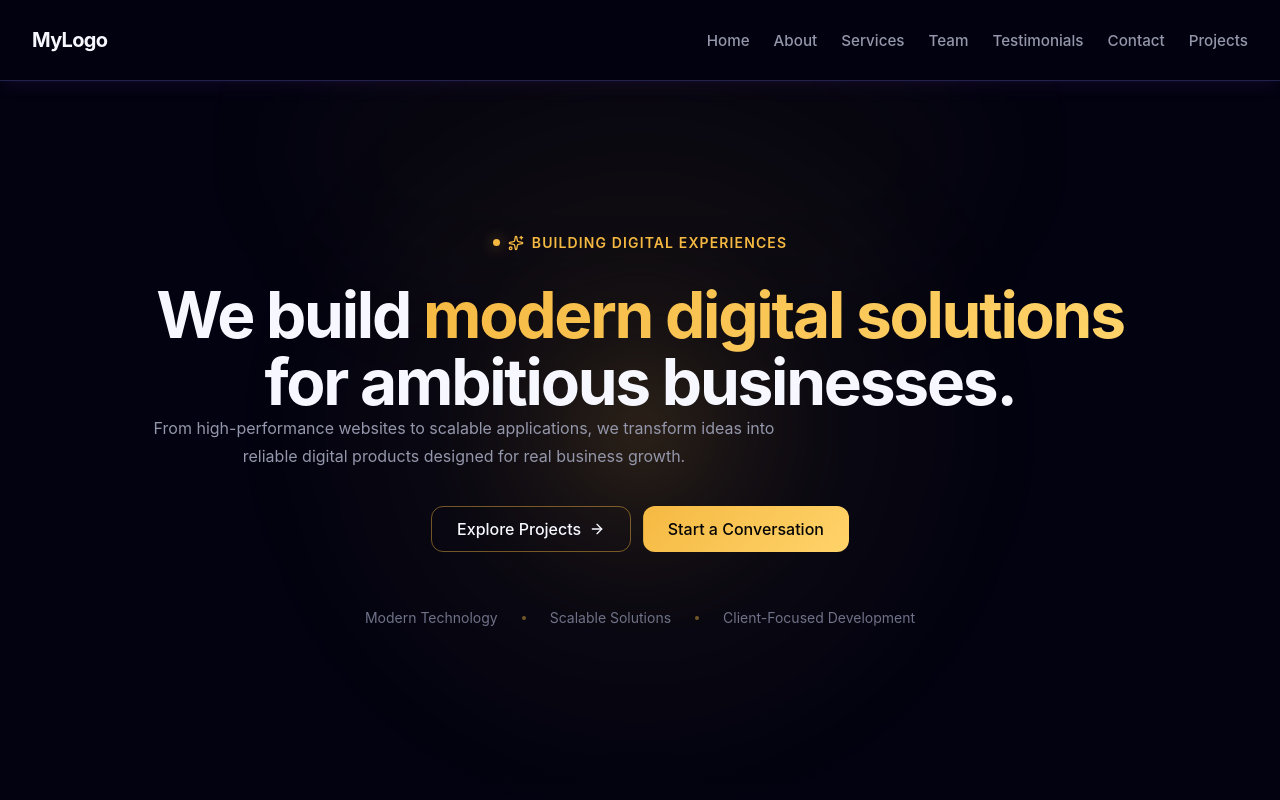
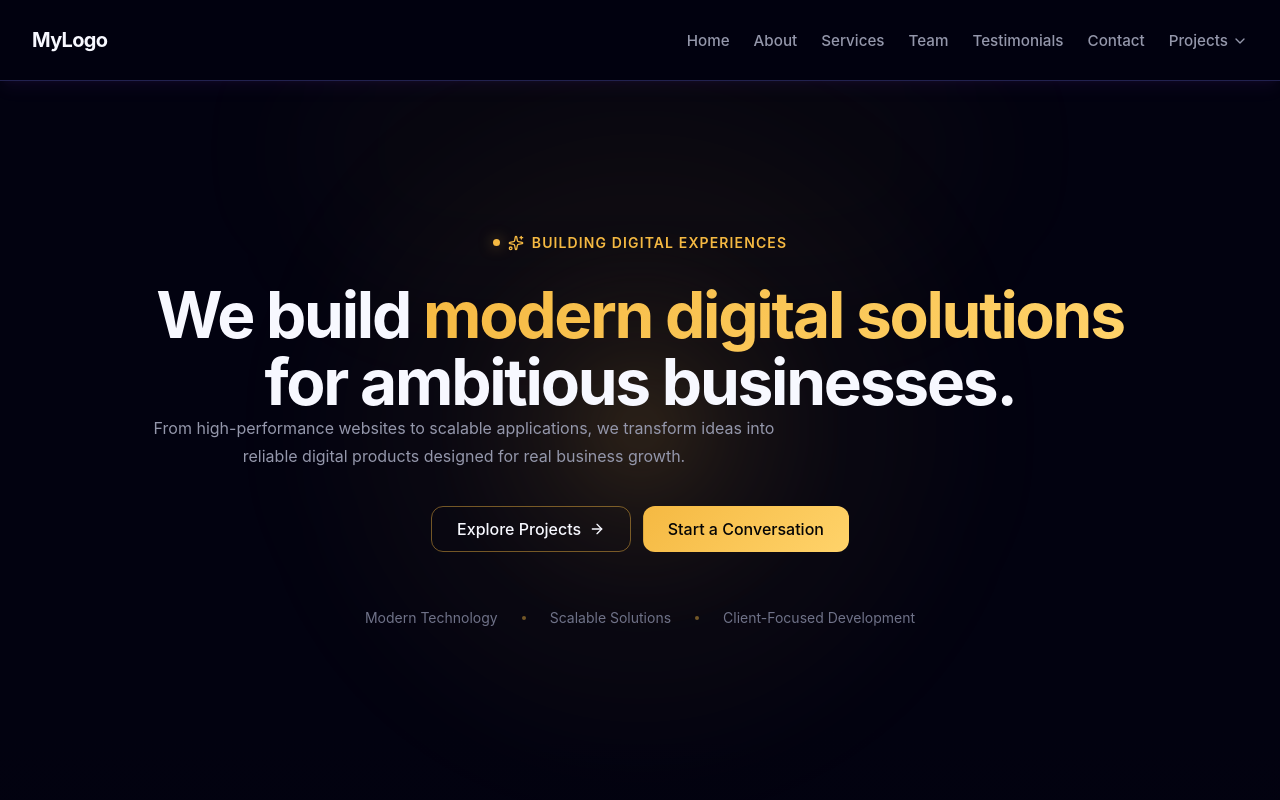
Before and after one commit to asia272/my-website, a Next.js app: page / in a window 1280 px wide. Shown: the top 800 px of the page. Built offline with nearby package versions, Linux system fonts and the light colour scheme.

Commit message:
complete navbar

```diff
--- a/src/app/globals.css
+++ b/src/app/globals.css
@@ -1118,6 +1118,11 @@ textarea::placeholder {
 
     opacity: 0.55;
   }
+
+  /* Hide nav underline on mobile */
+  .nav-link::after {
+    display: none;
+  }
 }
 
 
--- a/src/components/layout/Navbar.tsx
+++ b/src/components/layout/Navbar.tsx
@@ -1,13 +1,20 @@
+
 "use client";
 
 import Link from "next/link";
 import { usePathname } from "next/navigation";
-import { Menu, X } from "lucide-react";
+import { Menu, X, ChevronDown } from "lucide-react";
 import { useState } from "react";
+
+import {
+    DropdownMenu,
+    DropdownMenuContent,
+    DropdownMenuItem,
+    DropdownMenuTrigger,
+} from "@/components/ui/dropdown-menu";
 
 const Navbar = () => {
     const pathname = usePathname();
-
 
     const [isMenuOpen, setIsMenuOpen] = useState(false);
 
@@ -134,14 +141,47 @@ const Navbar = () => {
                                 )}
                             </li>
 
-                            {/* Projects */}
+                            {/* =================================================
+                                PROJECTS DROPDOWN
+                            ================================================== */}
+
                             <li>
-                                <Link
-                                    href="/projects"
-                                    className="nav-link"
+                                <DropdownMenu modal={false}>
+                                    <DropdownMenuTrigger
+                                        className="nav-link inline-flex items-center gap-1 outline-none"
                                     >
                                         Projects
+
+                                        <ChevronDown
+                                            aria-hidden="true"
+                                            className="size-4 transition-transform duration-300 data-[state=open]:rotate-180"
+                                        />
+                                    </DropdownMenuTrigger>
+
+                                    <DropdownMenuContent
+                                        align="end"
+                                        sideOffset={12}
+                                        className="min-w-52 border-border bg-background/95 p-2 shadow-xl shadow-purple-500/10 backdrop-blur-xl"
+                                    >
+                                        <DropdownMenuItem asChild>
+                                            <Link
+                                                href="/projects/generative-ai"
+                                                className="cursor-pointer rounded-md text-sm text-foreground p-1"
+                                            >
+                                                Generative AI
                                             </Link>
+                                        </DropdownMenuItem>
+
+                                        <DropdownMenuItem asChild>
+                                            <Link
+                                                href="/projects/web-development"
+                                                className="cursor-pointer rounded-md  text-sm text-foreground p-1"
+                                            >
+                                                Web Development
+                                            </Link>
+                                        </DropdownMenuItem>
+                                    </DropdownMenuContent>
+                                </DropdownMenu>
                             </li>
 
                         </ul>
@@ -288,15 +328,37 @@ const Navbar = () => {
                                     )}
                                 </li>
 
-                                {/* Projects */}
+                                {/* =================================================
+                                    MOBILE PROJECTS
+                                ================================================== */}
+
                                 <li>
+                                    <div className="flex flex-col">
+
+                                        <span className="nav-link block py-3">
+                                            Projects
+                                        </span>
+
+                                        <div className="ml-4 flex flex-col border-l border-border pl-4">
+
                                             <Link
-                                        href="/projects"
+                                                href="/projects/generative-ai"
                                                 onClick={closeMenu}
-                                        className="nav-link block py-3"
+                                                className="nav-link block py-2.5 text-sm"
                                             >
-                                        Projects
+                                                Generative AI
                                             </Link>
+
+                                            <Link
+                                                href="/projects/web-development"
+                                                onClick={closeMenu}
+                                                className="nav-link block py-2.5 text-sm"
+                                            >
+                                                Web Development
+                                            </Link>
+
+                                        </div>
+                                    </div>
                                 </li>
 
                             </ul>
@@ -307,8 +369,6 @@ const Navbar = () => {
             </nav>
         </header>
     );
-
-
 };
 
 export default Navbar;
```
Lines whose indentation alone changed are shown as unchanged.
